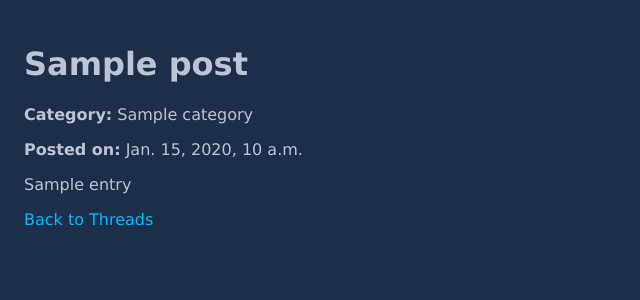
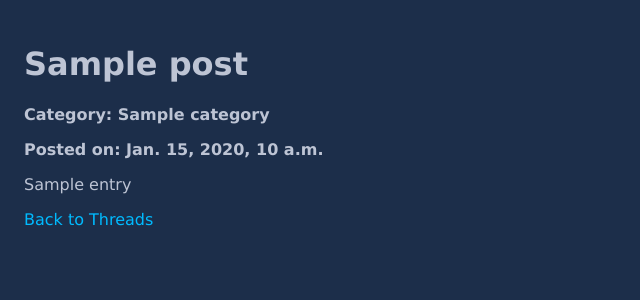
Before and after one commit to TheIronicHoodies/hobbysite-F-9, a Django app: template templates/forum_detail.html in a window 1280 px wide. Shown: the top 300 px of the page, without its empty margins (0-640 px from the left). Run offline with Django 5.2, Linux system fonts and the light colour scheme; the template is opened without the code that fills it: most values are stand-ins (such as "Sample title", 1, 10 or a date in 2020).

Commit message:
fixed project level after merge

```diff
--- a/templates/base.html
+++ b/templates/base.html
@@ -29,7 +29,12 @@
                 border-bottom: 1px solid white;
             }
 
-            div {
+            a, a:visited {
+                color: #0bf;
+                text-decoration: none;
+            }
+
+            .comment {
                 background-color: #BDC4D4;
                 border-radius: 1em;
                 color: #1C2E4A;
@@ -46,9 +51,8 @@
                 flex-direction: column;
             }
 
-            a, a:visited {
-                color: #0bf;
-                text-decoration: none;
+            .strong {
+                font-weight: bold !important;
             }
         </style>
     </head>
--- a/templates/commissions_detail.html
+++ b/templates/commissions_detail.html
@@ -16,7 +16,7 @@
     <section>
         <h1>Comments</h1>
         {% for comment in commission.comments.all%}
-        <div>
+        <div class="comment">
             {{comment.entry}}
         </div>
         {% endfor %}
--- a/templates/forum_detail.html
+++ b/templates/forum_detail.html
@@ -4,8 +4,8 @@
 
 {% block content %}
     <h1>{{ post.title }}</h1>
-    <p><strong>Category:</strong> {{ post.category.name }}</p>
-    <p><strong>Posted on:</strong> {{ post.created_on }}</p>
+    <p class="strong">Category: {{ post.category.name }}</p>
+    <p class="strong">Posted on: {{ post.created_on }}</p>
     <p>{{ post.entry }}</p>
     <a href="{% url 'forum:thread-list' %}">Back to Threads</a>
 {% endblock %}
--- a/templates/forum_list.html
+++ b/templates/forum_list.html
@@ -4,7 +4,7 @@
 
 {% block content %}
 
-    <h2>Forums</h2>
+    <h1>Forums</h1>
     <ul>
         {% for post in posts %}
             <li><a href="/forum/thread/{{ post.id }}/">{{ post.title }}</a> (Category: {{ post.category.name }})</li>
--- a/templates/wiki_detail.html
+++ b/templates/wiki_detail.html
@@ -1,6 +1,7 @@
 {% extends 'base.html' %}
+{% block title %}{{article.name}}{% endblock%}
 
-{%block content%}
+{% block content %}
 <h1> {{object.title}} </h1>
 <p> {{object.entry}} </p>
 <br>
```
Also changed, not shown: commissions/migrations/0001_initial.py (added), commissions/migrations/__init__.py (deleted), merchstore/migrations/0001_initial.py, merchstore/migrations/0002_alter_comment_options_alter_commission_options_and_more.py (deleted), merchstore/migrations/0003_alter_comment_commission.py (deleted), merchstore/migrations/0004_alter_comment_commission.py (deleted), merchstore/migrations/0005_alter_comment_options_alter_commission_options.py (deleted).
